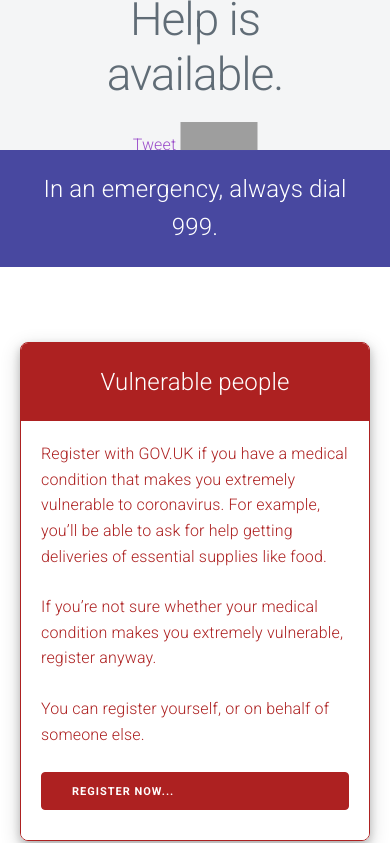
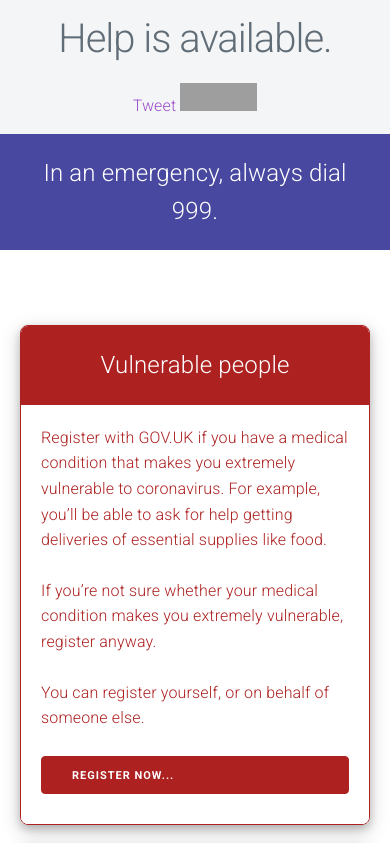
Before and after one commit to PoliceRewired/help-is-available, a plain HTML site: page index.html in a window 390 px wide. Shown: the top 843 px of the page. Drawn offline with Linux system fonts and the light colour scheme; grey boxes are pictures that could not be loaded; a script that the page names is missing.

Commit message:
Improve mobile experience - Simplified CSS used in header bar so in mobile view there is padding at the top and bottom and the font is smaller

```diff
--- a/index.html
+++ b/index.html
@@ -43,14 +43,12 @@
 
 		<main class="wrapper">
 
-			<header class="container" id="home">
-				<div class="hero">
-					<h1>Help is available.</h1>
-					<!-- Volunteer at <a href="https://activecitizens.uk">activecitizens.uk</a> -->
-					<!-- not ready yet -->
-					<a href="https://twitter.com/share?ref_src=twsrc%5Etfw" class="twitter-share-button" data-size="large" data-text="Help is available!" data-hashtags="covid19uk #helpisavailable" data-show-count="false">Tweet</a><script async src="https://platform.twitter.com/widgets.js" charset="utf-8"></script>
-					<iframe src="https://www.facebook.com/plugins/share_button.php?href=https%3A%2F%2Fhelpisavailable.org.uk&layout=button&size=large&appId=2459822827661375&width=77&height=28" width="77" height="28" style="border:none;overflow:hidden" scrolling="no" frameborder="0" allowTransparency="true" allow="encrypted-media"></iframe>
-				</div>
+			<header class="header" id="home">
+				<h1>Help is available.</h1>
+				<!-- Volunteer at <a href="https://activecitizens.uk">activecitizens.uk</a> -->
+				<!-- not ready yet -->
+				<a href="https://twitter.com/share?ref_src=twsrc%5Etfw" class="twitter-share-button" data-size="large" data-text="Help is available!" data-hashtags="covid19uk #helpisavailable" data-show-count="false">Tweet</a><script async src="https://platform.twitter.com/widgets.js" charset="utf-8"></script>
+				<iframe src="https://www.facebook.com/plugins/share_button.php?href=https%3A%2F%2Fhelpisavailable.org.uk&layout=button&size=large&appId=2459822827661375&width=77&height=28" width="77" height="28" style="border:none;overflow:hidden" scrolling="no" frameborder="0" allowTransparency="true" allow="encrypted-media"></iframe>
 			</header>
 
 			<section class="emergency-banner">
--- a/styles/main.css
+++ b/styles/main.css
@@ -17,12 +17,20 @@
 	min-width: 100vw;
 }
 
-.hero {
-	left: 50%;
-	position: absolute;
-	top: 50%;
-	transform: translate(-50%, -50%);
+.header {
 	text-align: center;
+	padding-bottom: 2rem;
+	padding-top: 2rem;
+}
+
+@media (max-width: 40.0rem) {
+	h1 {
+		font-size: 4rem;
+	}
+	.header {
+		padding-bottom: 1.5rem;
+		padding-top: 1.5rem;
+	}
 }
 
 .row {
```
Also changed, not shown: map.html (+3 -5 lines).
